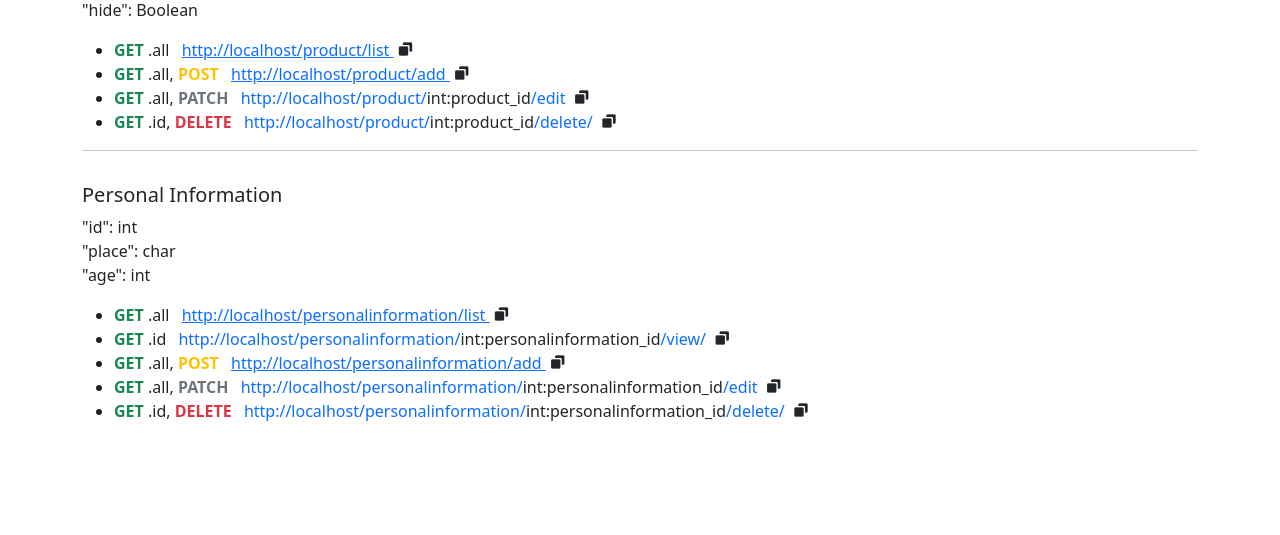
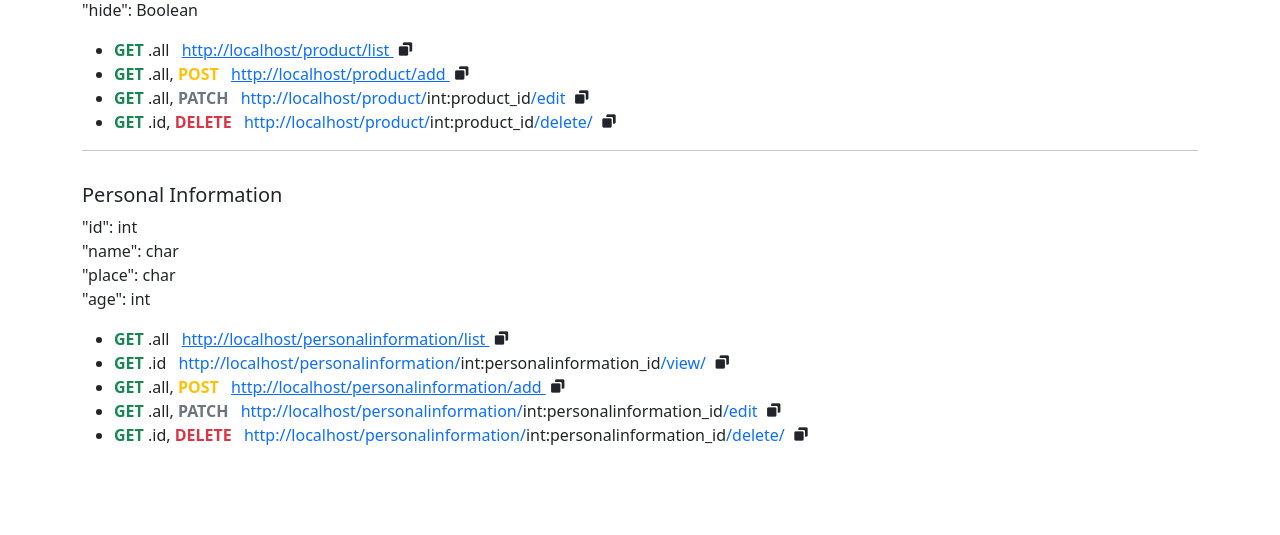
Before and after one commit to muhsinmuhsy/custom-python-api, a Django app: page / in a window 1280 px wide. Shown: the part 703-1238 px from the top of the page. Before the commit the page ends 1124 px from the top, so only its background shows below. Run offline with Django 4.2, Linux system fonts and the light colour scheme; a user stored in the database is signed in.

Commit message:
20/03/2024, 21:53

```diff
--- a/api/templates/index.html
+++ b/api/templates/index.html
@@ -159,6 +159,8 @@
         <p>
             "id": int
             <br>
+            "name": char
+            <br>
             "place": char
             <br>
             "age": int
```
